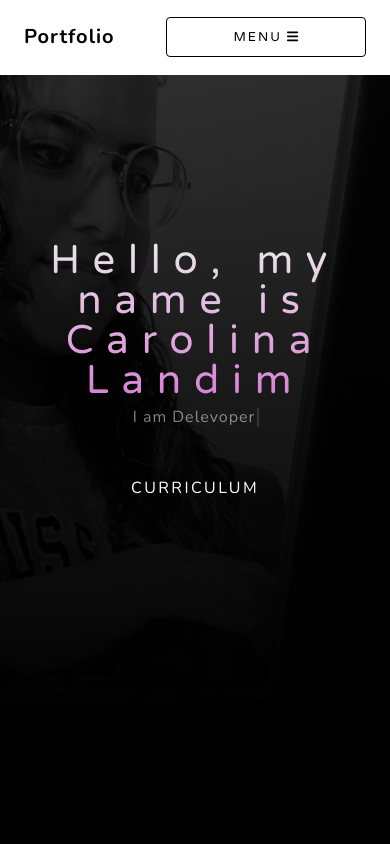
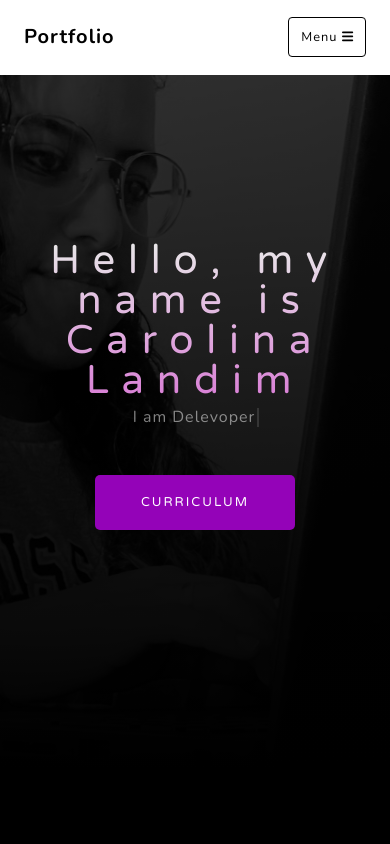
Before and after one commit to Carolina995/Carolina-Portfolio, a plain HTML site: page index.html in a window 390 px wide. Shown: the top 844 px of the page. Drawn offline with nearby package versions, Linux system fonts and the light colour scheme.

Commit message:
buttons animation

```diff
--- a/index.html
+++ b/index.html
@@ -20,10 +20,10 @@
         <nav class="navbar navbar-expand-lg navbar-light fixed-top" id="mainNav">
             <div class="container px-4 px-lg-5">
                 <a class="navbar-brand" href="#page-top">Portfolio</a>
-                <button class="navbar-toggler navbar-toggler-right" type="button" data-bs-toggle="collapse" data-bs-target="#navbarResponsive" aria-controls="navbarResponsive" aria-expanded="false" aria-label="Toggle navigation">
+                <button1 class="navbar-toggler navbar-toggler-right" type="button" data-bs-toggle="collapse" data-bs-target="#navbarResponsive" aria-controls="navbarResponsive" aria-expanded="false" aria-label="Toggle navigation">
                     Menu
                     <i class="fas fa-bars"></i>
-                </button>
+                </button1>
                 <div class="collapse navbar-collapse" id="navbarResponsive">
                     <ul class="navbar-nav ms-auto">
                         <li class="nav-item"><a class="nav-link" href="#about">About</a></li>
@@ -40,7 +40,7 @@
                     <div class="text-center">
                         <h1 class="mx-auto text text-name">Hello, my name is Carolina Landim</h1>
                         <h2 class="typing line typing-animation text-white-50 mx-auto mt-2 mb-5">I am Delevoper</h2>
-                        <a class="btn btn-primary" href="Curriculum for IT.pdf">Curriculum</a>
+                        <a class="btn btn-primary" href="Curriculum for IT.pdf"><button>Curriculum</button></a>
                     </div>
                 </div>
             </div>
@@ -154,7 +154,7 @@
                     <a class="mx-2 icon icon--linkedin" href="https://www.linkedin.com/in/carolina-landim-3a551915a/"><i class="fa-brands fa-linkedin-in"></i></a>
                     <a class="mx-2 icon icon--instagram" href="https://www.instagram.com/landimcarolina/"><i class="fa-brands fa-instagram"></i></a>
                     <a class="mx-2 icon icon--facebook" href="https://www.facebook.com/carolina.g.landim"><i class="fa-brands fa-facebook-f"></i></a>
-                    <a class="mx-2 icon icon--github" href="https://github.com/Carolina995"><i class="fa-brands fa-github"></i></a>
+                    <a class="mx-2 icon icon--github" href="https://github.com/Carolina995"><i class = "fa-brands fa-github"></i></a>
                 </div>
             </div>
         </section>
```
